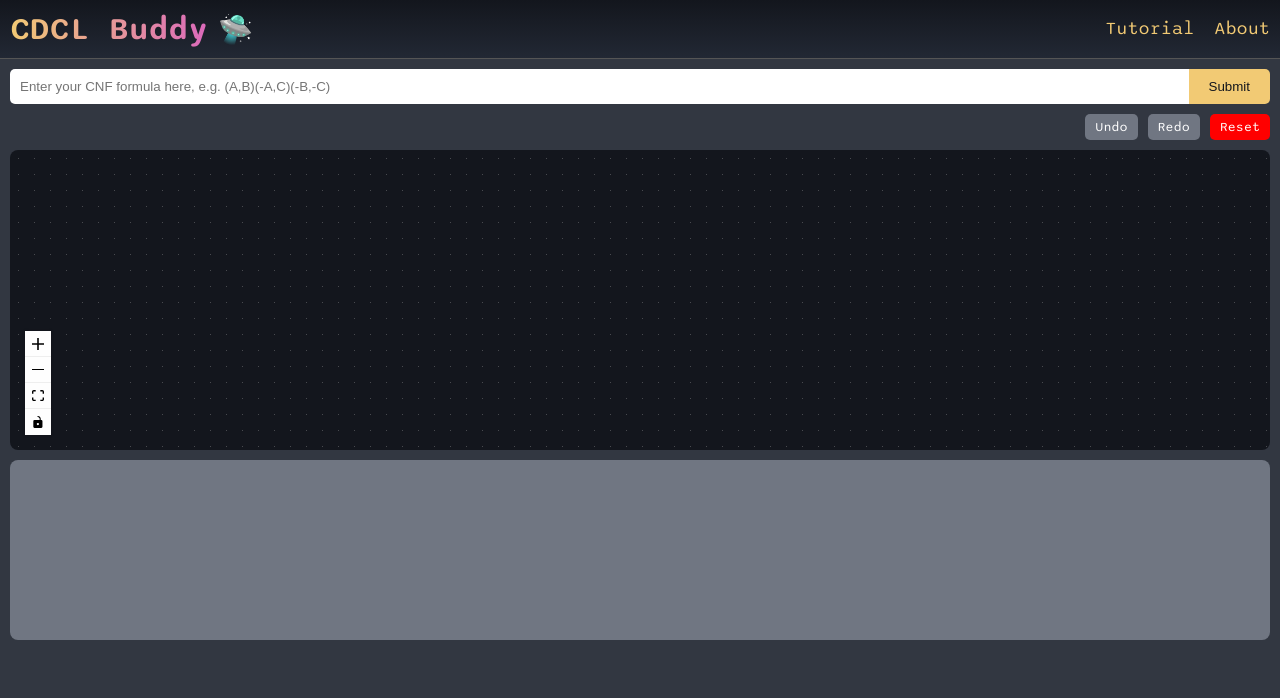
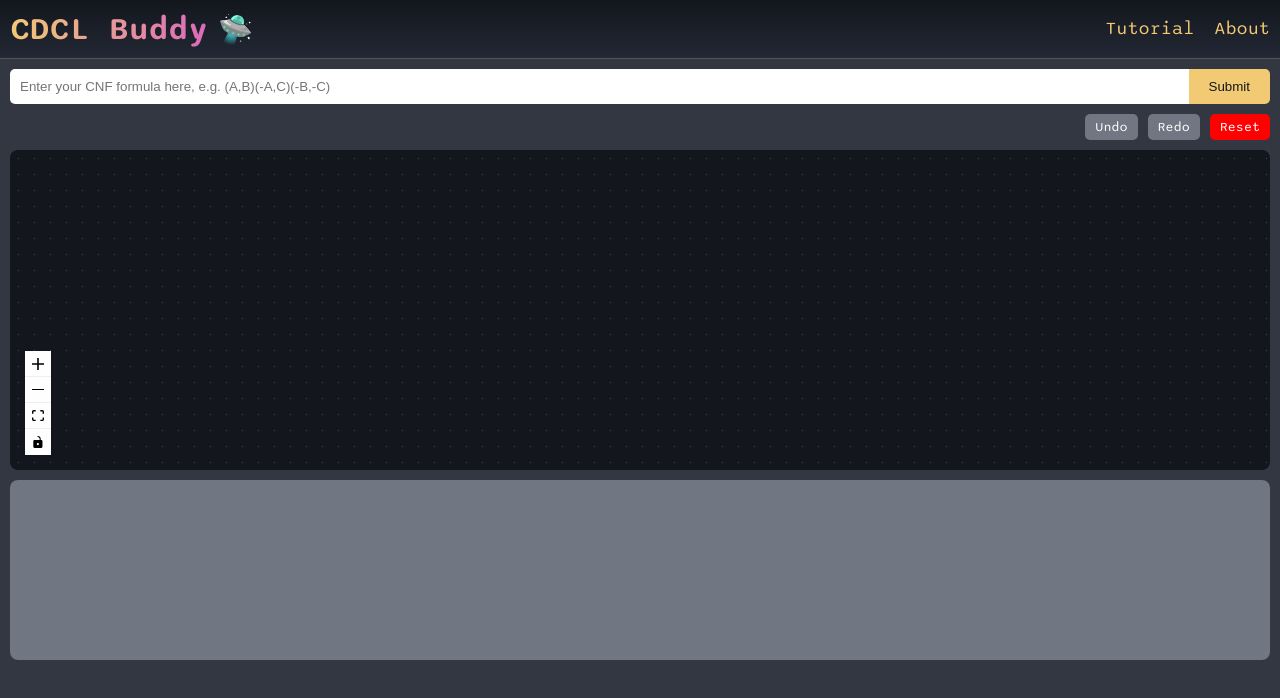
Before and after one commit to toluooshy/CDCL-Buddy, a React (Create React App) app: page / in a window 1280 px wide. Shown: the top 698 px of the page. Built offline with nearby package versions, Linux system fonts and the light colour scheme.

Commit message:
UI Updates.

```diff
--- a/src/App.js
+++ b/src/App.js
@@ -261,7 +261,7 @@ const PlayzoneGraph = ({ playzoneData, onDropVariable, active }) => {
     <div
       style={{
         width: "100%",
-        height: 300,
+        height: 320,
         margin: "5px auto",
         backgroundColor: "#13161d",
         borderRadius: 8,
@@ -1275,6 +1275,7 @@ const App = () => {
                     display: "flex",
                     justifyContent: "flex-start",
                     flexWrap: "wrap",
+                    paddingBottom: 10,
                   }}
                 >
                   {clauses.map((clause, index) => (
```
